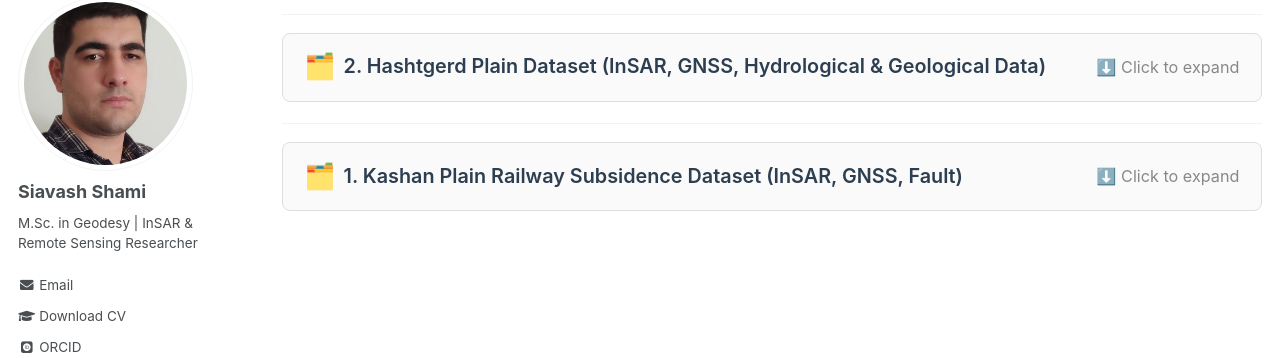
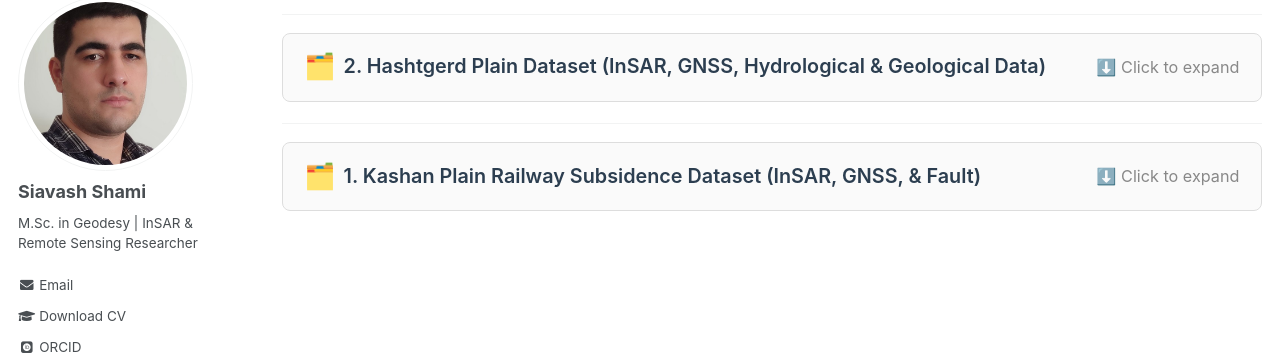
Before and after one commit to siavashshami/siavashshami.github.io, a Jekyll site: the page built from _pages/resources_datasets.md, in a window 1280 px wide. Shown: the part 122-480 px from the top of the page. Built offline with Jekyll 4.4.1, drawn with Linux system fonts in a browser that asks for light colours; some web fonts are replaced.

```diff
--- a/_pages/resources_datasets.md
+++ b/_pages/resources_datasets.md
@@ -46,7 +46,7 @@ This comprehensive dataset compiles multi‑source geospatial and deformation me
 <details style="border: 1px solid #ddd; border-radius: 8px; padding: 0.8rem 1.2rem; margin-bottom: 1.2rem; background: #fafafa; transition: all 0.2s;">
   <summary style="font-size: 1.1rem; font-weight: 600; color: #2c3e50; cursor: pointer; list-style: none; display: flex; align-items: center; gap: 8px;">
     <span style="font-size: 1.4rem;">🗂️</span>
-    1. Kashan Plain Railway Subsidence Dataset (InSAR, GNSS, Fault)
+    1. Kashan Plain Railway Subsidence Dataset (InSAR, GNSS, & Fault)
     <span style="margin-left: auto; font-size: 0.9rem; color: #888; font-weight: 400;">
       ⬇️ Click to expand
     </span>
```
